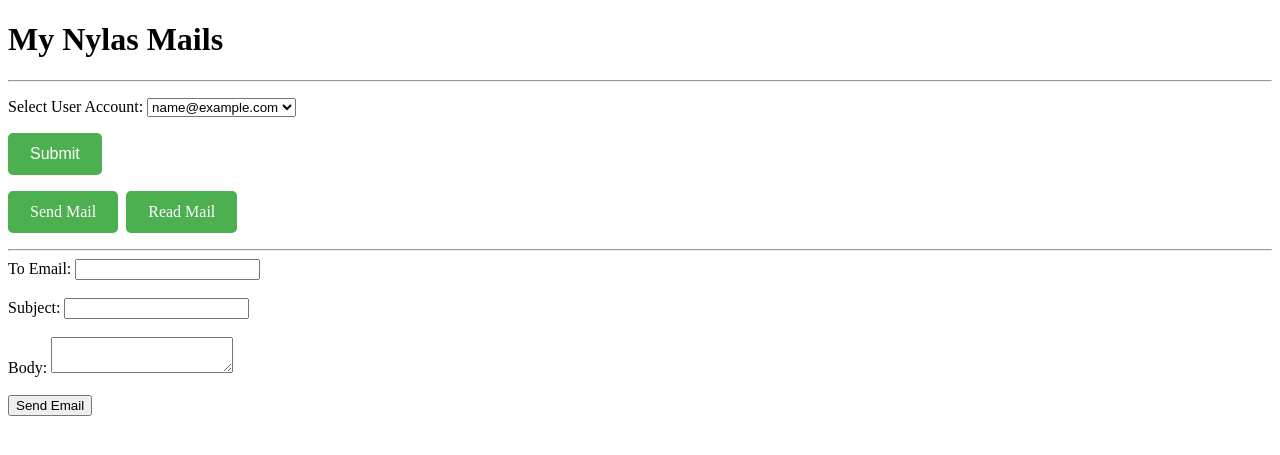
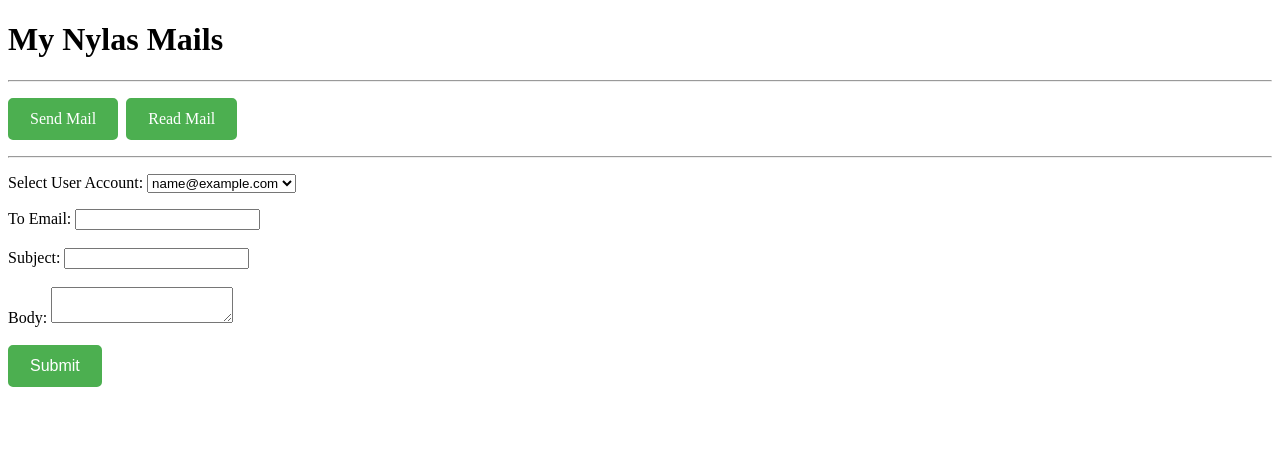
Before and after one commit to prema1432/mynylas, a Django app: page /send_email/ in a window 1280 px wide. Shown: the top 455 px of the page. Run offline with Django 4.2, Linux system fonts and the light colour scheme; tables that the repository leaves empty hold one stand-in row (values such as "Sample post").

Commit message:
admin panel 6

```diff
--- a/templates/send_email.html
+++ b/templates/send_email.html
@@ -29,13 +29,13 @@
     My Nylas Mails
 </h1>
 <hr>
+
+<p><a class="button" href="{% url 'send_email' %}">Send Mail</a> &nbsp;<a class="button" href="{% url 'read_emails' %}">Read Mail</a></p>
+<hr>
 <form method="post">
   {% csrf_token %}
   {{ form.as_p }}
-  <input class="button" type="submit" value="Submit">
 </form>
-<p><a class="button" href="{% url 'send_email' %}">Send Mail</a> &nbsp;<a class="button" href="{% url 'read_emails' %}">Read Mail</a></p>
-<hr>
     <form method="post" action="{% url 'send_email' %}">
         {% csrf_token %}
         <label for="to_email">To Email:</label>
@@ -47,7 +47,9 @@
         <label for="body">Body:</label>
         <textarea id="body" name="body" required></textarea><br>
 <br>
-        <button type="submit">Send Email</button>
+{#        <button type="submit">Send Email</button>#}
+          <input class="button" type="submit" value="Submit">
+
     </form>
 
     {% if message %}
```
